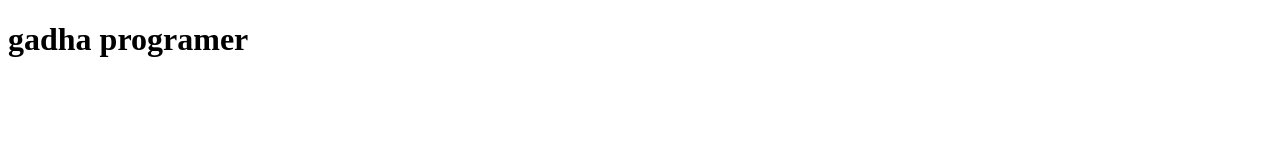
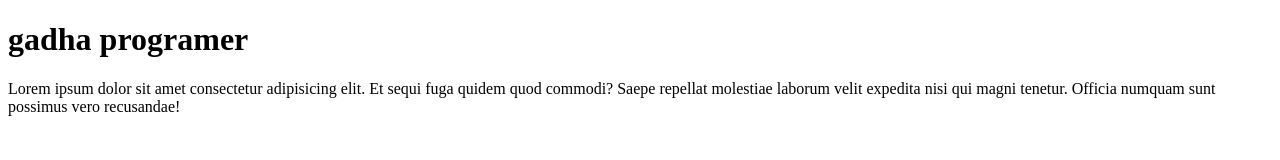
Before and after one commit to shamim5858/first-project, a plain HTML site: page first-project/index.html in a window 1280 px wide. Drawn offline with Linux system fonts and the light colour scheme.

Commit message:
ptag added

```diff
--- a/first-project/index.html
+++ b/first-project/index.html
@@ -7,5 +7,6 @@
 </head>
 <body>
    <h1>gadha programer</h1>
+   <p>Lorem ipsum dolor sit amet consectetur adipisicing elit. Et sequi fuga quidem quod commodi? Saepe repellat molestiae laborum velit expedita nisi qui magni tenetur. Officia numquam sunt possimus vero recusandae!</p>
 </body>
 </html>
```
